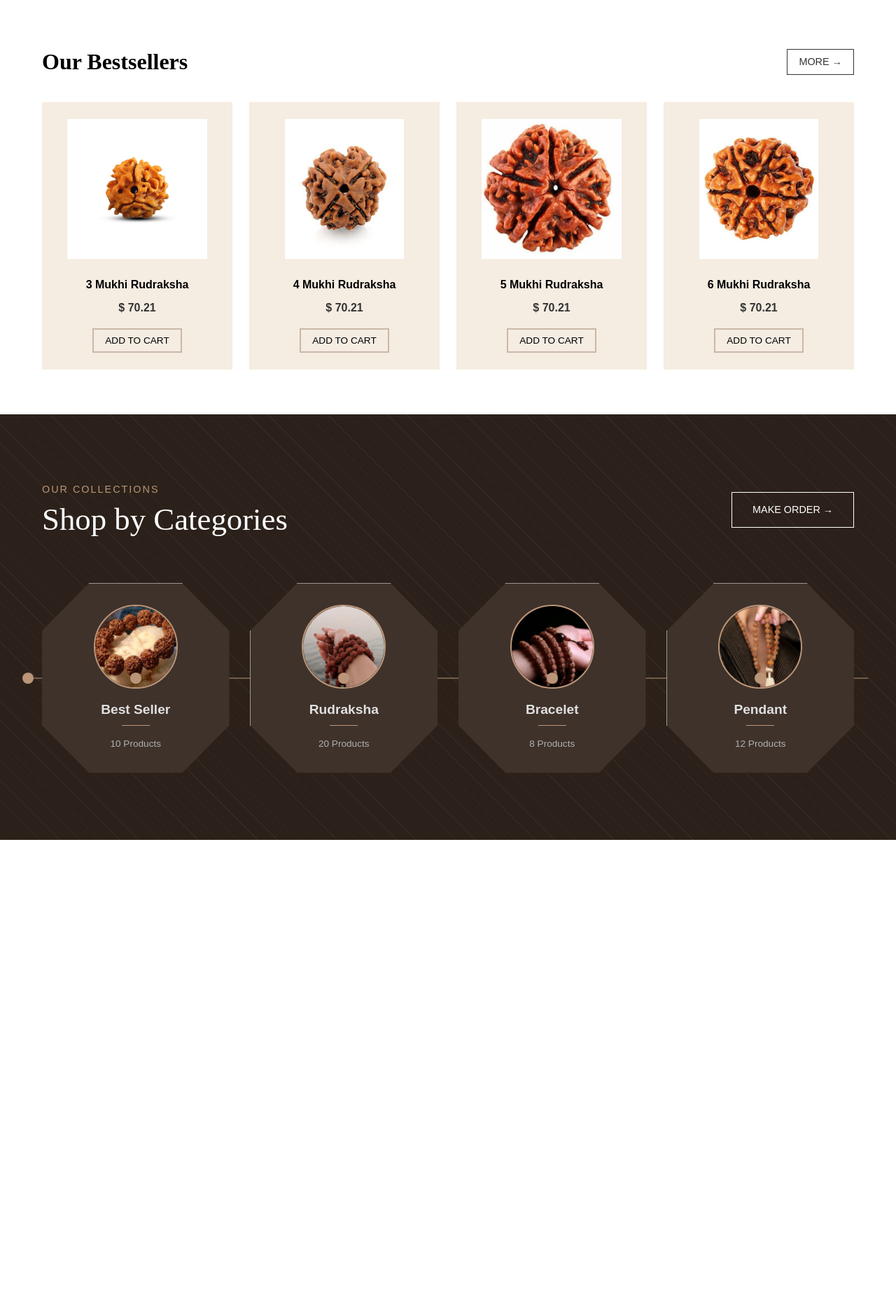
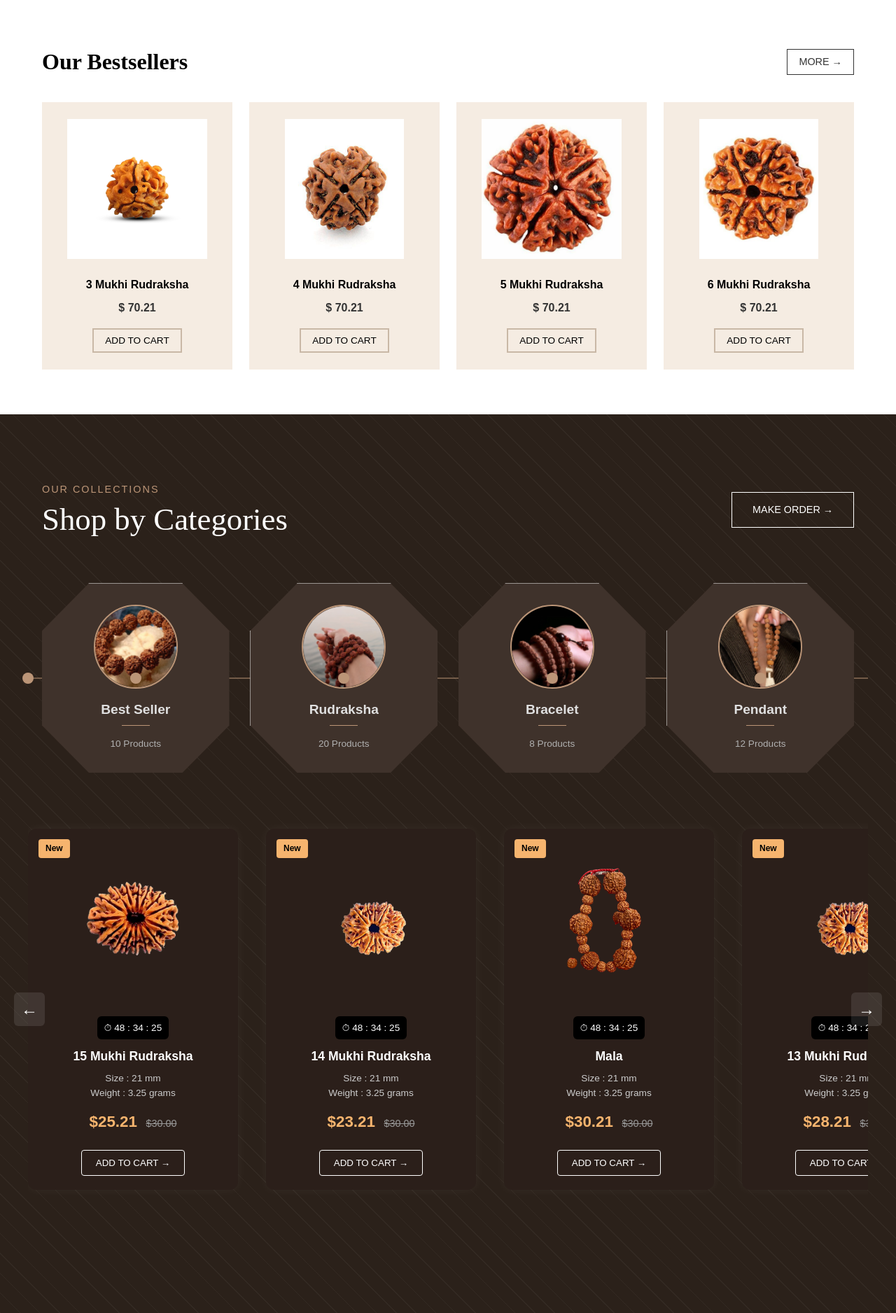
Before and after one commit to smithhamal10/rudraksha, a PHP site: page /home.html in a window 1280 px wide. Shown: the part 993-2869 px from the top of the page at 70% size. Before the commit the page ends 2193 px from the top, so only its background shows below. Run offline with PHP 8.4, Linux system fonts and the light colour scheme.

Commit message:
added section

```diff
--- a/home.css
+++ b/home.css
@@ -1148,3 +1148,128 @@ body {
         content: '';
     }
 }
+.slider-wrapper {
+  position: relative;
+  max-width: 1400px;
+  margin: 60px auto;
+  overflow: hidden;
+  padding: 0 20px;
+}
+
+.product-list {
+  display: flex;
+  gap: 40px;
+  overflow-x: auto;
+  scroll-behavior: smooth;
+  padding: 20px 0;
+}
+.product-list::-webkit-scrollbar {
+  display: none;
+}
+
+.product-card {
+  flex: 0 0 300px;
+  background-color: #2b1f1a;
+  border-radius: 12px;
+  padding: 20px;
+  text-align: center;
+  position: relative;
+  box-shadow: 0 0 15px rgba(255, 255, 255, 0.05);
+}
+.product-card img {
+  width: 100%;
+  height: 220px;
+  object-fit: contain;
+  margin-bottom: 10px;
+}
+.tag {
+  position: absolute;
+  top: 15px;
+  left: 15px;
+  background: #f6b46e;
+  color: black;
+  padding: 4px 10px;
+  border-radius: 4px;
+  font-size: 0.75rem;
+  font-weight: bold;
+}
+.timer {
+  display: inline-block;
+  background: #000;
+  padding: 6px 10px;
+  border-radius: 6px;
+  font-size: 0.85rem;
+  margin: 10px 0;
+}
+h3 {
+  font-size: 1.1rem;
+  margin-bottom: 6px;
+}
+p {
+  font-size: 0.85rem;
+  color: #ccc;
+}
+.price {
+  margin: 12px 0;
+}
+.current {
+  font-size: 1.4rem;
+  font-weight: bold;
+  color: #f6b46e;
+}
+.old {
+  font-size: 0.9rem;
+  text-decoration: line-through;
+  color: #999;
+  margin-left: 8px;
+}
+.btn {
+  border: 1px solid #fff;
+  background: transparent;
+  color: white;
+  padding: 10px 20px;
+  border-radius: 4px;
+  margin-top: 10px;
+  cursor: pointer;
+  transition: all 0.3s;
+}
+.btn:hover {
+  background-color: #f6b46e;
+  color: #1a1410;
+  border-color: transparent;
+}
+.icon-row {
+  margin-top: 14px;
+  background: white;
+  color: black;
+  border-radius: 50px;
+  display: flex;
+  justify-content: space-around;
+  align-items: center;
+  padding: 8px 12px;
+  font-size: 1.1rem;
+}
+
+.slider-arrow {
+  position: absolute;
+  top: 50%;
+  transform: translateY(-50%);
+  background: rgba(255, 255, 255, 0.1);
+  border: none;
+  font-size: 1.5rem;
+  color: white;
+  padding: 10px;
+  cursor: pointer;
+  z-index: 1;
+  border-radius: 6px;
+  transition: background 0.3s;
+}
+.slider-arrow:hover {
+  background: rgba(255, 255, 255, 0.3);
+}
+.slider-arrow.left {
+  left: 0;
+}
+.slider-arrow.right {
+  right: 0;
+}
--- a/home.html
+++ b/home.html
@@ -7,7 +7,6 @@
     <link rel="stylesheet" href="home.css">
 </head>
 <body>
-    <!-- Top Bar -->
     <div class="top-bar">
         <div class="top-bar-content">
             <span>Welcome to our online store</span>
@@ -17,7 +16,6 @@
             </div>
         </div>
     </div>
-    <!-- Header -->
     <header class="header">
         <div class="header-content">
             <div class="logo">
@@ -47,8 +45,7 @@
             </div>
         </div>
     </header>
-    <!-- Hero Section -->
-<section class="hero">
+    <section class="hero">
     <div class="hero-content">
         <div class="hero-text">
             <h1>Your Source for Genuine Rudraksha</h1>
@@ -78,7 +75,6 @@
         </div>
     </div>
 </section>
-<!-- Features Section -->
 <section class="features">
     <div class="features-content">
         <div class="features-grid">
@@ -113,7 +109,6 @@
         </div>
     </div>
 </section>
-    <!-- Bestsellers Section -->
     <section class="bestsellers">
         <div class="bestsellers-header">
             <h2>Our Bestsellers</h2>
@@ -184,6 +179,84 @@
                 <p>12 Products</p>
             </div>
         </div>
+        </div>
+  <div class="slider-wrapper">
+    <button class="slider-arrow left">&#8592;</button>
+
+    <div class="product-list">
+      <!-- Product Card -->
+      <div class="product-card">
+        <span class="tag">New</span>
+        <img src="images/category/category5.png" alt="15 Mukhi Rudraksha">
+        <div class="timer">⏱ 48 : 34 : 25</div>
+        <h3>15 Mukhi Rudraksha</h3>
+        <p>Size : 21 mm</p>
+        <p>Weight : 3.25 grams</p>
+        <div class="price">
+          <span class="current">$25.21</span>
+          <span class="old">$30.00</span>
+        </div>
+        <button class="btn">ADD TO CART →</button>
+      </div>
+
+      <!-- Repeat cards with different images/text -->
+      <div class="product-card">
+        <span class="tag">New</span>
+        <img src="images/category/category6.png" alt="14 Mukhi Rudraksha">
+        <div class="timer">⏱ 48 : 34 : 25</div>
+        <h3>14 Mukhi Rudraksha</h3>
+        <p>Size : 21 mm</p>
+        <p>Weight : 3.25 grams</p>
+        <div class="price">
+          <span class="current">$23.21</span>
+          <span class="old">$30.00</span>
+        </div>
+        <button class="btn">ADD TO CART →</button>
+      </div>
+
+      <div class="product-card">
+        <span class="tag">New</span>
+        <img src="images/category/category7.png" alt="Mala">
+        <div class="timer">⏱ 48 : 34 : 25</div>
+        <h3>Mala</h3>
+        <p>Size : 21 mm</p>
+        <p>Weight : 3.25 grams</p>
+        <div class="price">
+          <span class="current">$30.21</span>
+          <span class="old">$30.00</span>
+        </div>
+        <button class="btn">ADD TO CART →</button>
+      </div>
+
+      <div class="product-card">
+        <span class="tag">New</span>
+        <img src="images/category/category8.png" alt="13 Mukhi Rudraksha">
+        <div class="timer">⏱ 48 : 34 : 25</div>
+        <h3>13 Mukhi Rudraksha</h3>
+        <p>Size : 21 mm</p>
+        <p>Weight : 3.25 grams</p>
+        <div class="price">
+          <span class="current">$28.21</span>
+          <span class="old">$30.00</span>
+        </div>
+         <button class="btn">ADD TO CART →</button>
+    </div>
+    <div class="product-card">
+        <span class="tag">New</span>
+        <img src="images/category/category8.png" alt="13 Mukhi Rudraksha">
+        <div class="timer">⏱ 48 : 34 : 25</div>
+        <h3>13 Mukhi Rudraksha</h3>
+        <p>Size : 21 mm</p>
+        <p>Weight : 3.25 grams</p>
+        <div class="price">
+          <span class="current">$28.21</span>
+          <span class="old">$30.00</span>
+        </div>
+         <button class="btn">ADD TO CART →</button>
+    </div>
+    <button class="slider-arrow right">&#8594;</button>
+  </div>
+
     </section>
     <script>
         // Simple JavaScript for interactivity
@@ -191,7 +264,7 @@
             alert('Order functionality would be implemented here!');
         });
 
-        document.querySelectorAll('.add-to-cart, .cart-btn').forEach(button => {
+        document.querySelectorAll('.add-to-cart, .cart-btn, .add-to-cart-btn').forEach(button => {
             button.addEventListener('click', function() {
                 alert('Product added to cart!');
             });
@@ -201,6 +274,9 @@
             const navMenu = document.querySelector('.nav-menu');
             navMenu.style.display = navMenu.style.display === 'flex' ? 'none' : 'flex';
         });
+  const list = document.querySelector('.product-list');
+    document.querySelector('.slider-arrow.left').onclick = () => list.scrollBy({ left: -300, behavior: 'smooth' });
+    document.querySelector('.slider-arrow.right').onclick = () => list.scrollBy({ left: 300, behavior: 'smooth' });
     </script>
 </body>
 </html>
```
Also changed, not shown: images/category/category5.png (added), images/category/category6.png (added), images/category/category7.png (added), images/category/category8.png (added).
